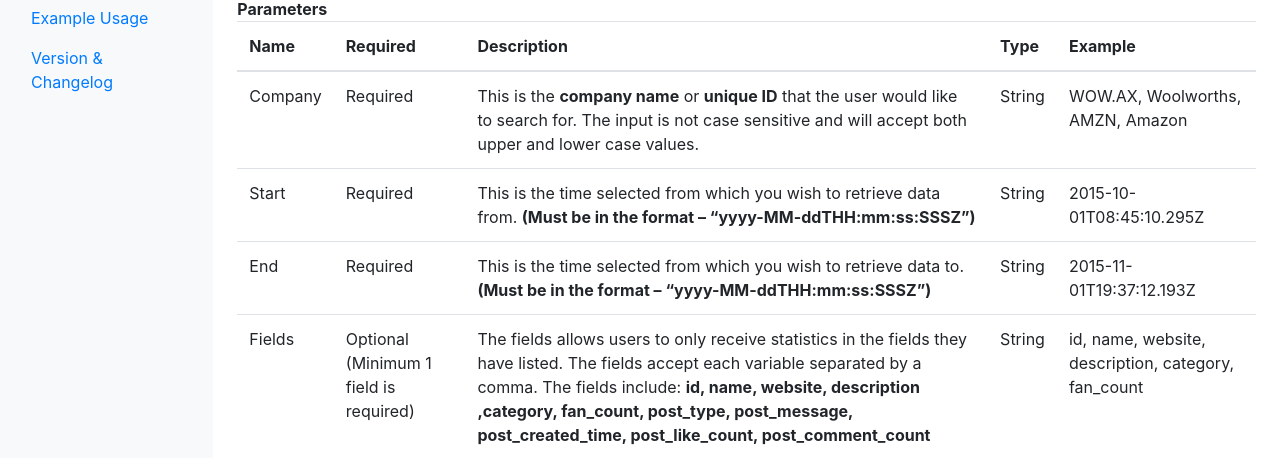
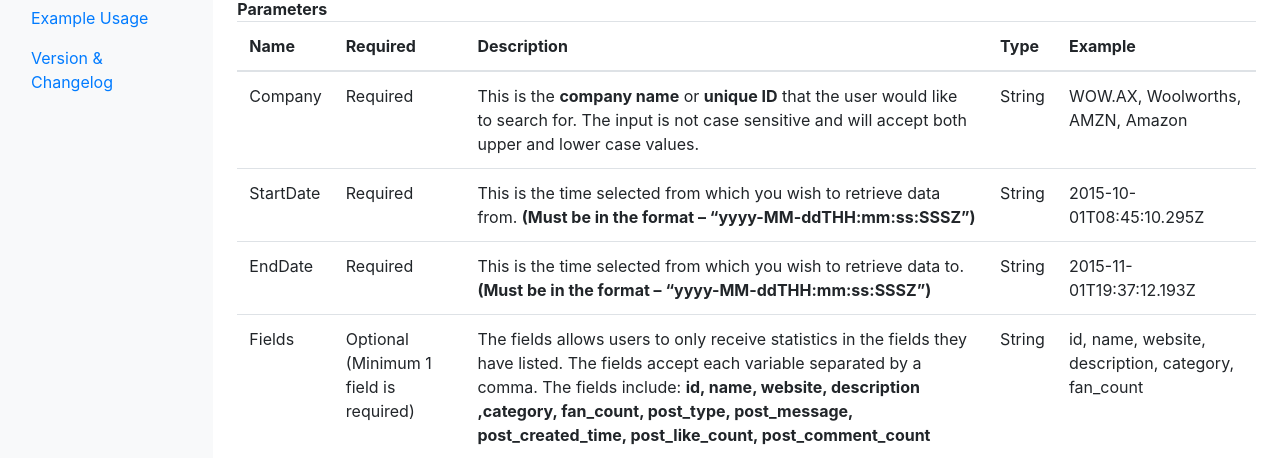
Before and after one commit to JoshuaKilazoglou/seng3011, a Flask app: page /inputDocs in a window 1280 px wide. Shown: the part 210-668 px from the top of the page. Run offline with Flask 2, Linux system fonts and the light colour scheme; some libraries are stand-ins or nearby versions.

Commit message:
fixing stuff

```diff
--- a/templates/indocs.html
+++ b/templates/indocs.html
@@ -35,7 +35,7 @@ http://seng3011laser.com/api/v1/PageData <p></p>
         </td>
     </tr>
     <tr>
-      <td>Start</td>
+      <td>StartDate</td>
       <td>Required</td>
         <td>This is the time selected from which you wish to retrieve data from. <strong>(Must be in the format – “yyyy-MM-ddTHH:mm:ss:SSSZ”)</strong></td>
       <td>String</td>
@@ -43,7 +43,7 @@ http://seng3011laser.com/api/v1/PageData <p></p>
         </td>
     </tr>
     <tr>
-      <td>End</td>
+      <td>EndDate</td>
       <td>Required</td>
         <td>This is the time selected from which you wish to retrieve data to. <strong>(Must be in the format – “yyyy-MM-ddTHH:mm:ss:SSSZ”)</strong></td>
       <td>String</td>
--- a/templates/version.html
+++ b/templates/version.html
@@ -13,7 +13,7 @@
 <li>No current features of the API working </li>
 </ul>
 <p></p>
-- Added API requests
+- Workin on adding API requests; Currently have dummy data working
 <p></p>
 <u><strong>Previous Versions</strong></u>
 <p></p>
```
